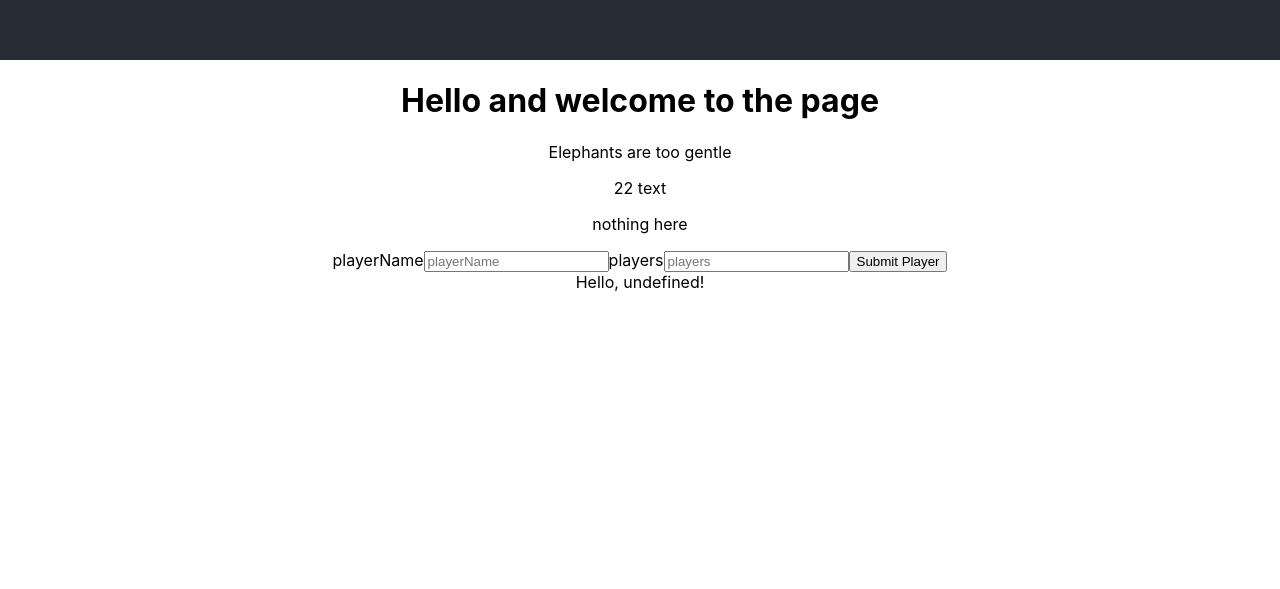
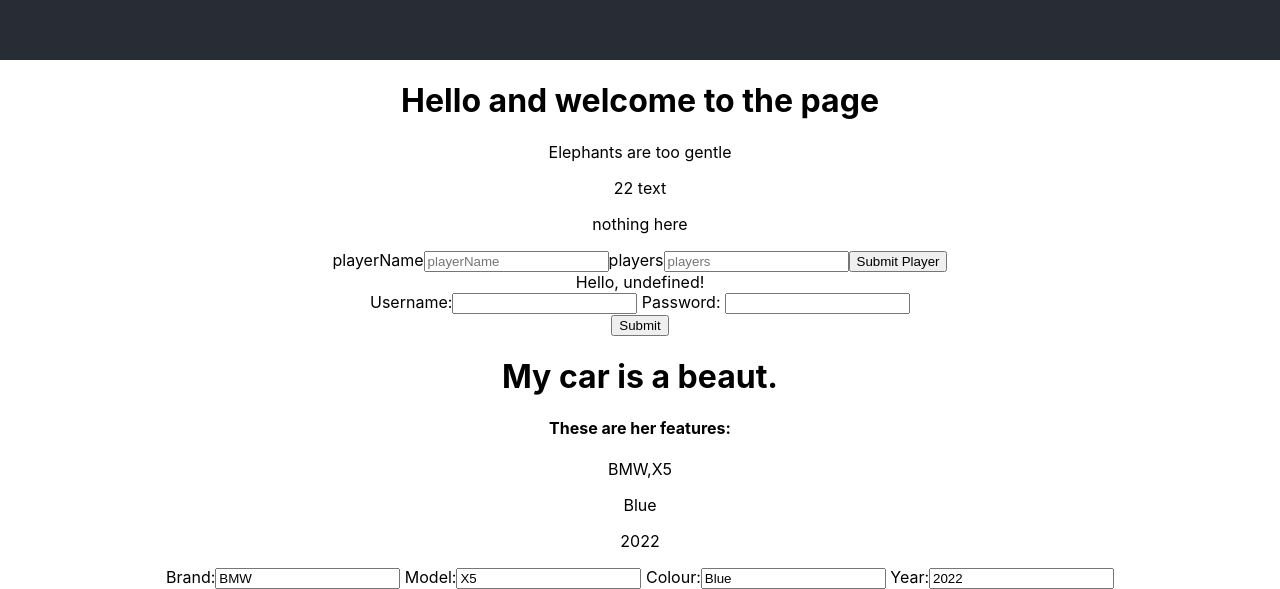
Before and after one commit to tigerFish29/qa-react-week, a React (Create React App) app: page / in a window 1280 px wide. Shown: the part 740-1329 px from the top of the page. Before the commit the page ends 1032 px from the top, so only its background shows below. Built offline with nearby package versions, Linux system fonts and the light colour scheme.

Commit message:
created a car component

```diff
--- a/src/App.js
+++ b/src/App.js
@@ -4,6 +4,8 @@ import Props from  './Props';
 import ComponentWithProps from './ComponentWithProps';
 import Game from "./Game"
 import Effect from "./Effect";
+import Login from "./User";
+import Car from "./Car"
 
 
 function App() {
@@ -29,6 +31,8 @@ function App() {
 
           <Game />
           <Effect />
+          <Login />
+          <Car />
 
       </div>
     </div>
--- /dev/null
+++ b/src/Car.js
@@ -0,0 +1,48 @@
+import { useState} from "react";
+
+
+const Car = () => {
+    const [brand, setBrand] = useState("BMW");
+    const [model, setModel] = useState("X5");
+    const [colour, setColour] = useState("Blue");
+    const [year, setYear] = useState(2022);
+
+     return(
+         <>
+             <h1>My car is a beaut. </h1>
+             <h4>These are her features:</h4>
+             <p>{brand},{model}</p>
+             <p>{colour}</p>
+             <p>{year}</p>
+
+             <form>
+                 <label> Brand:</label>
+                 <input name="brand"
+                     type="text"
+                     value={brand}
+                     onChange={e => setBrand(e.target.value)} />
+
+                 <label> Model:</label>
+                 <input name="model"
+                     type="text"
+                     value={model}
+                     onChange={e => setModel(e.target.value)} />
+
+                 <label> Colour:</label>
+                 <input name="colour"
+                     type="text"
+                     value={colour}
+                     onChange={e => setColour(e.target.value)} />
+
+                 <label> Year:</label>
+                 <input name="year"
+                     type="text"
+                     value={year}
+                     onChange={e => setYear(e.target.value)} />
+                 <br />
+             </form>
+         </>
+     );
+ }
+
+ export default Car;
--- /dev/null
+++ b/src/User.js
@@ -0,0 +1,34 @@
+import { useState } from "react";
+
+
+const Login = () => {
+    const [username, setUsername] = useState('');
+    const [password, setPassword] = useState('');
+
+    const printValues = e => {
+        e.preventDefault();
+        console.log(username,password);
+    };
+
+    return(
+        <>
+            <form onSubmit={printValues}>
+            <label> Username:</label>
+                <input name="username"
+                type="text"
+                value={username}
+                onChange={e => setUsername(e.target.value)}/>
+
+            <label> Password: </label>
+                <input type="password"
+                name="password"
+                value={password}
+                onChange={e => setPassword(e.target.value)}/>
+            <br/>
+            <button>Submit</button>
+            </form>
+        </>
+    );
+}
+
+export default Login;
```
